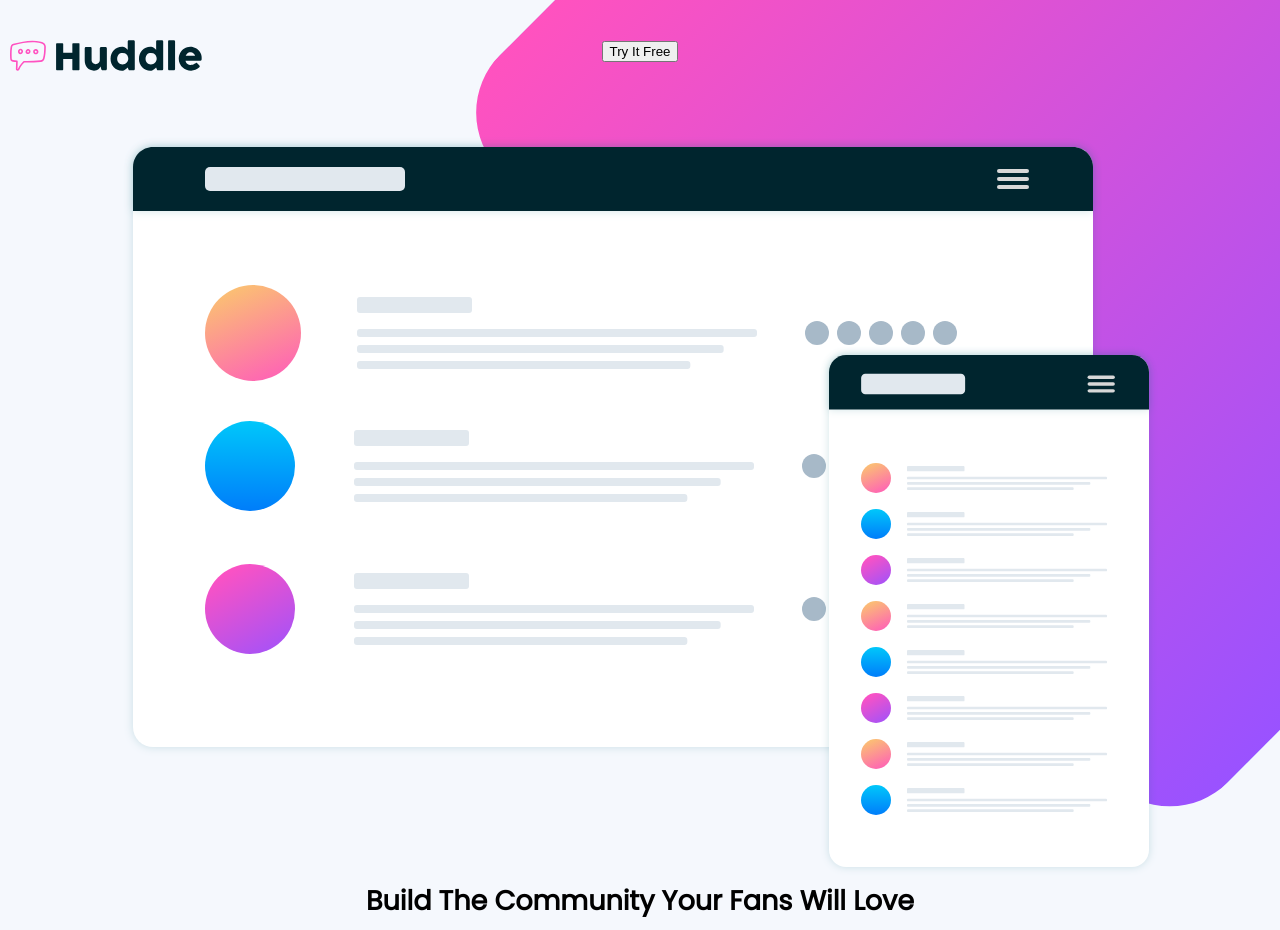
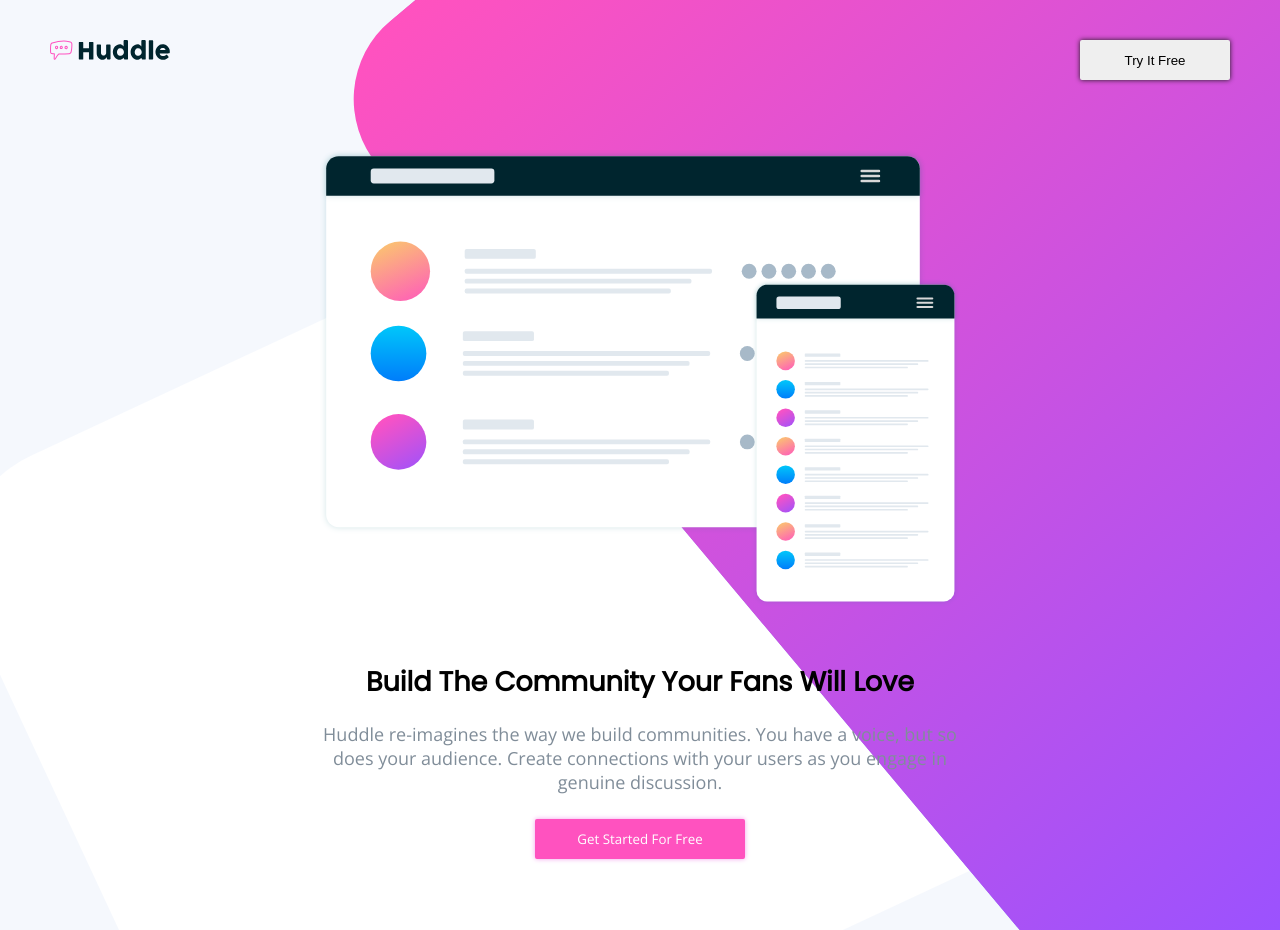
Before and after one commit to dafunction/Frontend-Mentor, a plain HTML site: page index.html in a window 1280 px wide. Shown: the top 930 px of the page. Drawn offline with nearby package versions, Linux system fonts and the light colour scheme.

Commit message:
added rectangle | refactor diamond | other layout changes and styling updates

```diff
--- a/css/styles.css
+++ b/css/styles.css
@@ -1,43 +1,60 @@
 body {
   margin: 0px;
   font-size: 1.125em;
+  font-family: 'Open Sans', sans-serif;
   text-align: center;
   background-color: #F5F8FD;
+  color: #808d99;
 }
 
 h1 {
   font-family: 'Poppins', sans-serif;
   margin: auto;
+  color: black;
 }
 
 h2 {
   font-family: 'Poppins', sans-serif;
-  margin: auto;
+  font-weight: 700;
+  margin: 50px auto 20px;
+  color: black;
 }
 
 h3 {
   font-family: 'Poppins', sans-serif;
+  color: black;
 }
 
 header {
-  margin: 40px 0px 75px;
+  margin: 40px 0px 150px;
 }
 
 .header-logo {
   position: absolute;
-  left: 10px;
-  width: 15%;
+  left: 50px;
+  width: 15vh;
+}
+
+.header-btn {
+  width: 150px;
+  height: 40px;
+  display: inline;
+  position: absolute;
+  right: 50px;
+  border-style: none;
+  border-radius: 2px;
+  box-shadow: 0px 0px 5px 0px #1a1a1a;
 }
 
 .diamond {
-  width: 80%;
+  width: 100%;
   background-color: #7FDBFF;
   background-image: linear-gradient(#ff52bf, #9a52ff);
-  transform: rotate(315deg);
+  transform: rotate(320deg);
   border-radius: 8%;
   position: absolute;
-  right: -400px;
-  top: -400px;
+  right: -575px;
+  top: -475px;
   z-index: -1;
 }
 
@@ -47,9 +64,71 @@ header {
   padding-bottom: 100%;
 }
 
+.rectangle {
+    width: 100%;
+    background: #FFFFFF;
+    border-radius: 15vh;
+    transform: rotate(155deg);
+    position: absolute;
+    z-index: -2;
+    left: 25px;
+    top: 200px;
+}
+
+.rectangle:after {
+    content: "";
+    display: inline-block;
+    padding-bottom: 60%;
+}
+
+.illustration-img {
+  width: 50%;
+}
+
 .section-one {
   position: relative;
   overflow: hidden;
+  padding-bottom: 300px;
+}
+
+.section-one p {
+  width: 50%;
+  margin: auto;
+}
+
+.section-two {
+margin: 50px auto;
+}
+
+.card {
+
+}
+
+.feature-row {
+  width: 75%;
+  margin: auto;
+  text-align: left;
+}
+
+.users-img {
+  width: 50%;
+  height: 100%;
+  float: left;
+  padding: 50px;
+}
+
+.get-started {
+  width: 210px;
+  height: 40px;
+  display: inline;
+  margin: 25px;
+  font-family: 'Open Sans', sans-serif;
+  color: white;
+  background-color: #ff52bf;
+  border-style: none;
+  /* border-color: #f3a0ec; */
+  border-radius: 2px;
+  box-shadow: 0px 0px 5px 0px #f3a0ec;
 }
 
 .footer {
--- a/index.html
+++ b/index.html
@@ -18,42 +18,50 @@
     <header>
 
       <img class="header-logo" src="images/logo.svg" alt="logo-img">
-      <button>Try It Free</button>
+      <button class="header-btn">Try It Free</button>
 
     </header>
     <!-- CSS Diamond Element -->
     <div class="diamond"></div>
-    <img src="images/illustration-mockups.svg" alt="mockups-img">
+    <div class="rectangle"></div>
+    <img class="illustration-img" src="images/illustration-mockups.svg" alt="mockups-img">
     <h2>Build The Community Your Fans Will Love</h2>
 
     <p>Huddle re-imagines the way we build communities. You have a voice, but so does your audience.
       Create connections with your users as you engage in genuine discussion.</p>
 
-      <button>Get Started For Free</button>
+      <button class="get-started">Get Started For Free</button>
 
   </div>
 
   <div class="section-two">
 
-    <img src="images/illustration-your-users.svg" alt="your-users-img">
+    <img class="users-img" src="images/illustration-your-users.svg" alt="your-users-img">
+
+    <div class="feature-row">
       <h3>Flowing Conversations</h3>
 
       <p>You wouldn't paginate a conversation in real life, so why do it online? Our threads have
         just-in-time loading for a more natural flow.</p>
+    </div>
 
+    <div class="feature-row">
       <h3>Grow Together</h3>
 
       <p>Generate meaningful discussions with your audience and build a strong, loyal community. Think of
         the insightful conversations you miss out on with a feedback form.</p>
+    </div>
 
+    <div class="feature-row">
       <h3>Your Users</h3>
 
       <p>It takes no time at all to integrate Huddle with your app's authentication solution. This means, once
         signed in to your app, your users can start chatting immediately.</p>
+    </div>
 
   </div>
 
-  <div class="section-three">
+  <div class="card">
 
     <h1>Try It Free</h1>
 
```
Lines whose indentation alone changed are shown as unchanged.
